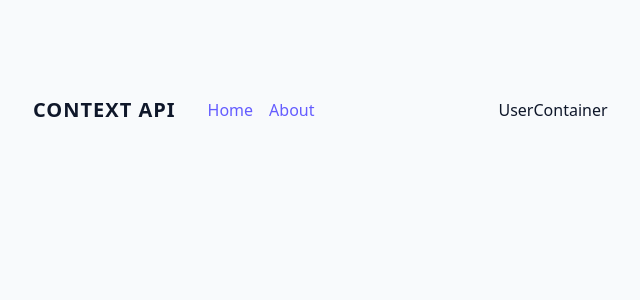
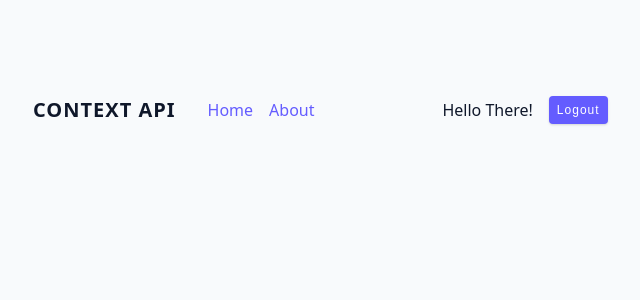
Before and after one commit to rohancs127/React-Concepts, a React (Vite) app in the folder advanced-react/: page / in a window 1280 px wide. Shown: the top 300 px of the page, without its empty margins (63-703 px from the left). Built offline with nearby package versions, Linux system fonts and the light colour scheme.

Commit message:
name display issue yet to be fixed

```diff
--- a/advanced-react/src/tutorial/09-context-api/starter/Navbar.jsx
+++ b/advanced-react/src/tutorial/09-context-api/starter/Navbar.jsx
@@ -4,6 +4,7 @@ import NavLinks from './NavLinks';
 const Navbar = ()=> {
 
   const [user, setUser] = useState({name: 'Bob'})
+
   const logout = ()=>{
     setUser(null)
   }
--- a/advanced-react/src/tutorial/09-context-api/starter/UserContainer.jsx
+++ b/advanced-react/src/tutorial/09-context-api/starter/UserContainer.jsx
@@ -1,8 +1,14 @@
 import React from 'react'
 
 function UserContainer(user, logout) {
+  console.log(user);
   return (
-    <section>UserContainer</section>
+    <section>
+      <div className='user-container'>
+        <p>Hello There! {user.name}</p>
+        <button className='btn' onClick={logout}>Logout</button>
+      </div>
+    </section>
   )
 }
 
```
